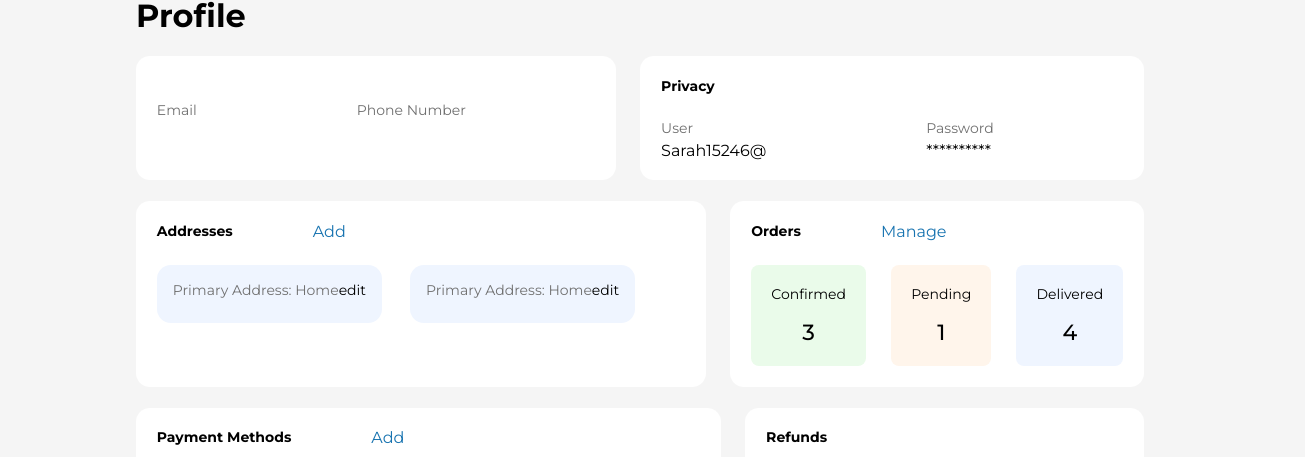
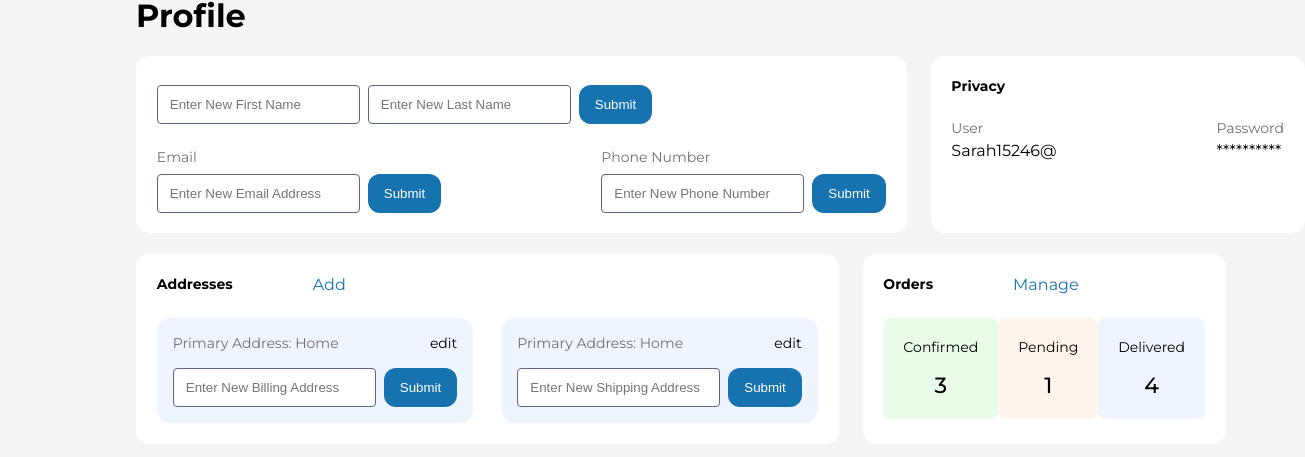
Before and after one commit to mikeyarnouse/shopify-dash, a React (Create React App) app in the folder client/: page /profile in a window 1280 px wide. Shown: the part 144-601 px from the top of the page, 1305 px wide, since content can reach past the window. Built offline with nearby package versions, Linux system fonts and the light colour scheme; no server answers.

Commit message:
completed edit modules on profile page

```diff
--- a/client/src/components/Header/Header.jsx
+++ b/client/src/components/Header/Header.jsx
@@ -1,5 +1,5 @@
 import "./Header.scss";
-import { Link, useNavigate } from "react-router-dom";
+import { useNavigate } from "react-router-dom";
 import brewLogo from "../../assets/icons/brewLogo.png";
 import bellIcon from "../../assets/icons/bell.png";
 import avatarIcon from "../../assets/icons/avatar.png";
--- a/client/src/pages/Profile/Profile.jsx
+++ b/client/src/pages/Profile/Profile.jsx
@@ -1,39 +1,121 @@
 import React, { useEffect, useState } from "react";
-import axios from "axios"
-import "./Profile.scss"
-import paymentCard from "../../assets/images/payment-card.png"
+import axios from "axios";
+import "./Profile.scss";
+import paymentCard from "../../assets/images/payment-card.png";
 
-const baseURL = "http://localhost:8080/api"
+const baseURL = "http://localhost:8080/api";
 
 const Profile = () => {
-
-  const [user, setUser] = useState({})
-  const [paymentMethods, setPaymentMethods] = useState([])
+  const [user, setUser] = useState({});
+  const [paymentMethods, setPaymentMethods] = useState([]);
+  const [editNameModuleVisibility, setNameEditModuleVisibility] =
+    useState(true);
+  const [editEmailModuleVisibility, setEmailEditModuleVisibility] =
+    useState(true);
+  const [editPhoneModuleVisibility, setPhoneEditModuleVisibility] =
+    useState(true);
+  const [editAddressOneModuleVisibility, setAddressOneEditModuleVisibility] =
+    useState(true);
+  const [editAddressTwoModuleVisibility, setAddressTwoEditModuleVisibility] =
+    useState(true);
+  // const [editModuleVisibility, setEditModuleVisibility] = useState(true);
+  const [updateFlag, setUpdateFlag] = useState(false);
 
   useEffect(() => {
     const getUser = async () => {
       try {
-        const response = await axios.get(`${baseURL}/profile`)
-        console.log(response.data)
-        setUser(response.data)
+        const response = await axios.get(`${baseURL}/profile`);
+        console.log(response.data);
+        setUser(response.data);
       } catch (error) {
-        console.error(error)
+        console.error(error);
       }
-    }
-    getUser()
-  }, [])
+    };
+    getUser();
+  }, [updateFlag]);
 
   useEffect(() => {
     const getPaymentMethods = async () => {
       try {
-        const response = await axios.get(`${baseURL}/payments`)
-        setPaymentMethods(response.data)
+        const response = await axios.get(`${baseURL}/payments`);
+        setPaymentMethods(response.data);
       } catch (error) {
-        console.error(error)
+        console.error(error);
       }
+    };
+    getPaymentMethods();
+  }, [user]);
+
+  const handleSubmitName = async (e) => {
+    e.preventDefault();
+    try {
+      const res = await axios.patch("http://localhost:8080/api/profile", {
+        first_name: e.target.first_name.value,
+        last_name: e.target.last_name.value,
+      });
+      console.log(res);
+      setUpdateFlag(!updateFlag);
+      setNameEditModuleVisibility(false);
+    } catch (e) {
+      console.error(e);
     }
-    getPaymentMethods()
-  }, [user])
+  };
+
+  const handleSubmitEmail = async (e) => {
+    e.preventDefault();
+    try {
+      const res = await axios.patch("http://localhost:8080/api/profile", {
+        email: e.target.email.value,
+      });
+      console.log(res);
+      setUpdateFlag(!updateFlag);
+      setEmailEditModuleVisibility(false);
+    } catch (e) {
+      console.error(e);
+    }
+  };
+
+  const handleSubmitPhone = async (e) => {
+    e.preventDefault();
+    try {
+      const res = await axios.patch("http://localhost:8080/api/profile", {
+        phone_number: e.target.phone.value,
+      });
+      console.log(res);
+      setUpdateFlag(!updateFlag);
+      setPhoneEditModuleVisibility(false);
+    } catch (e) {
+      console.error(e);
+    }
+  };
+
+  const handleSubmitBillingAddress = async (e) => {
+    e.preventDefault();
+    try {
+      const res = await axios.patch("http://localhost:8080/api/profile", {
+        billing_address: e.target.address_one.value,
+      });
+      console.log(res);
+      setUpdateFlag(!updateFlag);
+      setAddressOneEditModuleVisibility(false);
+    } catch (e) {
+      console.error(e);
+    }
+  };
+
+  const handleSubmitShippingAddress = async (e) => {
+    e.preventDefault();
+    try {
+      const res = await axios.patch("http://localhost:8080/api/profile", {
+        shipping_address: e.target.address_two.value,
+      });
+      console.log(res);
+      setUpdateFlag(!updateFlag);
+      setAddressTwoEditModuleVisibility(false);
+    } catch (e) {
+      console.error(e);
+    }
+  };
 
   return (
     <main className="profile">
@@ -41,58 +123,147 @@ const Profile = () => {
       <div className="profile__content">
         <div className="profile__row">
           <article className="profile__card">
-            <h2 className="profile__card-heading">{user.first_name} {user.last_name}</h2>
+            <h2 className="profile__card-heading">
+              {user.first_name} {user.last_name}
+              {editNameModuleVisibility && (
+                <form
+                  className="edit-module edit-module--name"
+                  onSubmit={handleSubmitName}
+                >
+                  <input
+                    type="text"
+                    name="first_name"
+                    placeholder="Enter New First Name"
+                    className="edit-module__input"
+                  />
+                  <input
+                    type="text"
+                    name="last_name"
+                    placeholder="Enter New Last Name"
+                    className="edit-module__input"
+                  />
+                  <button className="edit-module__btn">Submit</button>
+                </form>
+              )}
+            </h2>
             <div className="profile__flex-items">
               <div className="profile__item">
-                <h3 className="profile__item-heading" >Email</h3>
+                <h3 className="profile__item-heading">Email</h3>
                 <p className="profile__item-value">{user.email}</p>
+                {editEmailModuleVisibility && (
+                  <form
+                    className="edit-module edit-module--email"
+                    onSubmit={handleSubmitEmail}
+                  >
+                    <input
+                      type="text"
+                      name="email"
+                      placeholder="Enter New Email Address"
+                      className="edit-module__input"
+                    />
+                    <button className="edit-module__btn">Submit</button>
+                  </form>
+                )}
               </div>
               <div className="profile__item">
-                <h3 className="profile__item-heading" >Phone Number</h3>
+                <h3 className="profile__item-heading">Phone Number</h3>
                 <p className="profile__item-value">{user.phone_number}</p>
+                {editPhoneModuleVisibility && (
+                  <form
+                    className="edit-module edit-module--phone"
+                    onSubmit={handleSubmitPhone}
+                  >
+                    <input
+                      type="text"
+                      name="phone"
+                      placeholder="Enter New Phone Number"
+                      className="edit-module__input"
+                    />
+                    <button className="edit-module__btn">Submit</button>
+                  </form>
+                )}
               </div>
             </div>
           </article>
           <article className="profile__card">
-            <h2 className="profile__card-heading" >Privacy</h2>
+            <h2 className="profile__card-heading">Privacy</h2>
             <div className="profile__flex-items">
               <div className="profile__item">
-                <h3 className="profile__item-heading" >User</h3>
-                <p className="profile__item-value" >Sarah15246@</p>
+                <h3 className="profile__item-heading">User</h3>
+                <p className="profile__item-value">Sarah15246@</p>
               </div>
               <div className="profile__item">
-                <h3 className="profile__item-heading" >Password</h3>
-                <p className="profile__item-value" >**********</p>
+                <h3 className="profile__item-heading">Password</h3>
+                <p className="profile__item-value">**********</p>
               </div>
             </div>
           </article>
-
         </div>
         <div className="profile__row">
           <article className="profile__card">
-            <div className="profile__card-heading-wrapper" >
-              <h2 className="profile__card-heading" >Addresses</h2>
+            <div className="profile__card-heading-wrapper">
+              <h2 className="profile__card-heading">Addresses</h2>
               <p className="profile__card-heading-text">Add</p>
             </div>
             <div className="profile__flex-items profile__flex-items--address-cards">
               <div className="profile__address-card">
                 <div className="profile__address-card-heading">
-                  <h3 className="profile__address-heading">Primary Address: Home</h3>
-                  <p className="profile__address-heading-icon" >edit</p>
+                  <h3 className="profile__address-heading">
+                    Primary Address: Home
+                  </h3>
+                  <p className="profile__address-heading-icon">edit</p>
                 </div>
                 <div className="profile__address-card-body">
-                  <p className="profile__address-card-text" >{user.first_name} {user.last_name}</p>
-                  <p className="profile__address-card-text" >{user.shipping_address}</p>
+                  <p className="profile__address-card-text">
+                    {user.first_name} {user.last_name}
+                  </p>
+                  <p className="profile__address-card-text">
+                    {user.billing_address}
+                  </p>
+                  {editAddressOneModuleVisibility && (
+                    <form
+                      className="edit-module edit-module--address-one"
+                      onSubmit={handleSubmitBillingAddress}
+                    >
+                      <input
+                        type="text"
+                        name="address_one"
+                        placeholder="Enter New Billing Address"
+                        className="edit-module__input"
+                      />
+                      <button className="edit-module__btn">Submit</button>
+                    </form>
+                  )}
                 </div>
               </div>
               <div className="profile__address-card">
                 <div className="profile__address-card-heading">
-                  <h3 className="profile__address-heading">Primary Address: Home</h3>
-                  <p className="profile__address-heading-icon" >edit</p>
+                  <h3 className="profile__address-heading">
+                    Primary Address: Home
+                  </h3>
+                  <p className="profile__address-heading-icon">edit</p>
                 </div>
                 <div className="profile__address-card-body">
-                  <p className="profile__address-card-text" >{user.first_name} {user.last_name}</p>
-                  <p className="profile__address-card-text" >{user.shipping_address}</p>
+                  <p className="profile__address-card-text">
+                    {user.first_name} {user.last_name}
+                  </p>
+                  <p className="profile__address-card-text">
+                    {user.shipping_address}
+                  </p>
+                  {editAddressTwoModuleVisibility && (
+                    <form
+                      className="edit-module edit-module--address-two"
+                      onSubmit={handleSubmitShippingAddress}
+                    >
+                      <input
+                        type="text"
+                        name="address_two"
+                        placeholder="Enter New Shipping Address"
+                        className="edit-module__input"
+                      />
+                      <button className="edit-module__btn">Submit</button>
+                    </form>
+                  )}
                 </div>
               </div>
             </div>
@@ -100,19 +271,19 @@ const Profile = () => {
           <article className="profile__card">
             <div className="profile__order-heading-wrapper">
               <h2 className="profile__card-heading">Orders</h2>
-              <p className="profile__card-heading-text" >Manage</p>
+              <p className="profile__card-heading-text">Manage</p>
             </div>
             <div className="profile__flex-items profile__flex-items--orders">
               <div className="profile__order-card profile__order-card--confirmed">
-                <p className="profile__order-text" >Confirmed</p>
+                <p className="profile__order-text">Confirmed</p>
                 <p className="profile__order-number">3</p>
               </div>
               <div className="profile__order-card profile__order-card--pending">
-                <p className="profile__order-text" >Pending</p>
+                <p className="profile__order-text">Pending</p>
                 <p className="profile__order-number">1</p>
               </div>
               <div className="profile__order-card profile__order-card--delivered">
-                <p className="profile__order-text" >Delivered</p>
+                <p className="profile__order-text">Delivered</p>
                 <p className="profile__order-number">4</p>
               </div>
             </div>
@@ -128,18 +299,26 @@ const Profile = () => {
             <div className="profile__flex-items profile__flex-items--payment-cards">
               {paymentMethods.map((method) => (
                 <div className="profile__method-card-wrapper">
-                  <img className="profile__method-card" key={method.payment_id} src={paymentCard} />
+                  <img
+                    className="profile__method-card"
+                    key={method.payment_id}
+                    src={paymentCard}
+                  />
                   <div className="profile__method-card-body">
-                    <p className="profile__method-type" >{method.payment_type}</p>
+                    <p className="profile__method-type">
+                      {method.payment_type}
+                    </p>
                     <p className="profile__method-num">{method.card_cvv}</p>
-                    <p className="profile__method-name">{user.first_name} {user.last_name}</p>
+                    <p className="profile__method-name">
+                      {user.first_name} {user.last_name}
+                    </p>
                   </div>
                 </div>
               ))}
             </div>
           </article>
           <article className="profile__card">
-            <h2 className="profile__card-heading" >Refunds</h2>
+            <h2 className="profile__card-heading">Refunds</h2>
           </article>
         </div>
       </div>
--- a/client/src/pages/Profile/Profile.scss
+++ b/client/src/pages/Profile/Profile.scss
@@ -15,7 +15,7 @@
 
   &__card {
     padding: 1.3rem;
-        background-color: #FFF;
+    background-color: #fff;
     border-radius: 14px;
     flex-grow: 1;
     position: relative;
@@ -37,7 +37,7 @@
   }
 
   &__flex-items {
-        background-color: #FFF;
+    background-color: #fff;
     display: flex;
     gap: 10rem;
     margin-top: 1.5rem;
@@ -70,11 +70,11 @@
   }
 
   &__card-heading-text {
-        color: #1773B0;
+    color: #1773b0;
   }
 
   &__address-card {
-        background-color: #EFF5FF;
+    background-color: #eff5ff;
     padding: 1rem;
     border-radius: 14px;
     display: flex;
@@ -113,15 +113,15 @@
     font-size: 0.875rem;
 
     &--confirmed {
-            background-color: #EAFBEA;
+      background-color: #eafbea;
     }
 
     &--pending {
-            background-color: #FFF5EB;
+      background-color: #fff5eb;
     }
 
     &--delivered {
-            background-color: #EFF5FF;
+      background-color: #eff5ff;
     }
   }
 
@@ -129,7 +129,6 @@
     font-size: 1.375rem;
     font-weight: 500;
   }
-
 
   &__payment-methods-heading-wrapper {
     display: flex;
@@ -143,7 +142,7 @@
   &__method-card-body {
     position: relative;
     z-index: 2;
-        color: #FFF;
+    color: #fff;
     margin-top: 1rem;
     margin-left: 1rem;
     display: flex;
@@ -155,3 +154,28 @@
     width: 17rem;
   }
 }
+
+.edit-module {
+  margin-top: 0.5rem;
+  display: flex;
+  gap: 0.5rem;
+
+  &__input {
+    border-radius: 4px;
+    padding: 0.5rem 0.75rem;
+    border: 1px solid $Slate;
+  }
+
+  &__btn {
+    background-color: #1773b0;
+    color: #fff;
+    border: none;
+    padding: 0.75rem 1rem;
+    border-radius: 12px;
+
+    &:hover {
+      opacity: 0.9;
+      cursor: pointer;
+    }
+  }
+}
```
Lines whose indentation alone changed are shown as unchanged.
